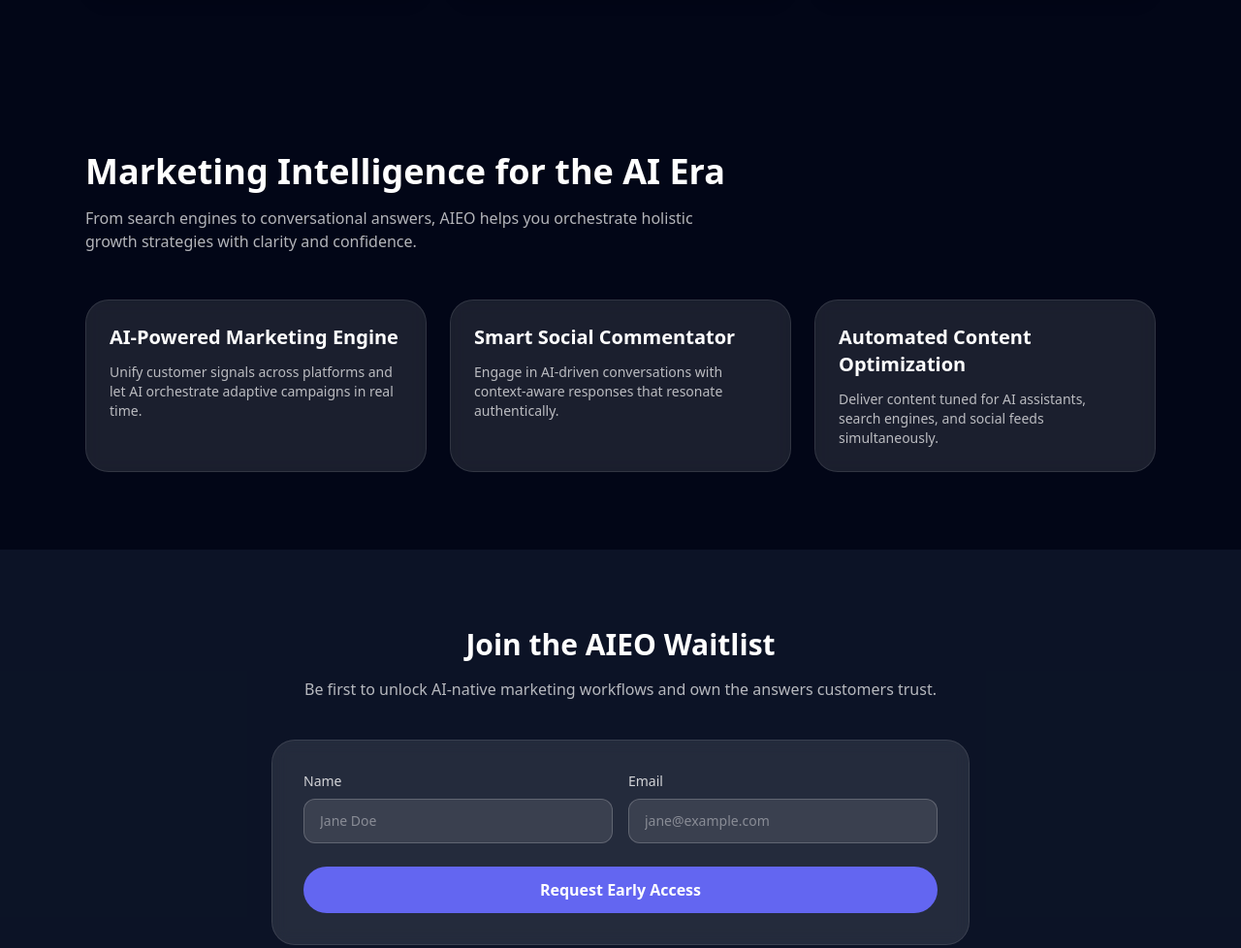
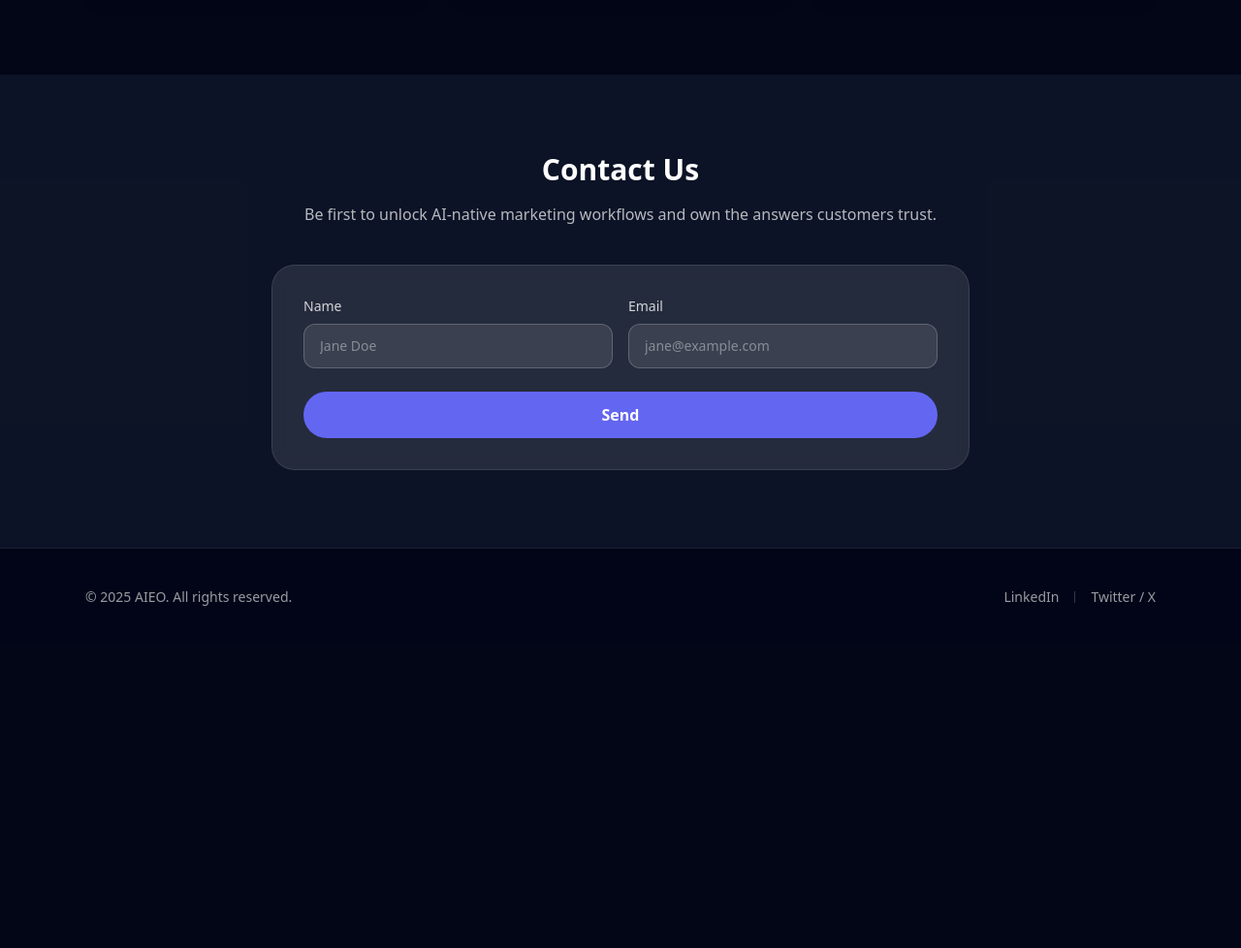
Before and after one commit to anusheeel/AIEO, a plain HTML site: page index.html in a window 1280 px wide. Shown: the part 1087-2065 px from the top of the page at 97% size. After the commit the page ends 1753 px from the top, so only its background shows below. Drawn offline with nearby package versions, Linux system fonts and the light colour scheme.

Commit message:
Update index.html

```diff
--- a/index.html
+++ b/index.html
@@ -26,7 +26,7 @@
               Be discovered <span class="font-semibold text-white">inside AI answers</span>, not buried in outdated search results. The future of marketing belongs to brands who speak AI—make sure yours does.
             </p>
             <div class="flex flex-col sm:flex-row sm:items-center gap-3">
-              <a href="#waitlist" class="inline-flex justify-center items-center px-6 py-3 text-base font-semibold bg-white text-slate-950 rounded-full shadow-lg shadow-indigo-500/20 hover:bg-indigo-100 transition">Join the Waitlist Today</a>
+              <a href="#waitlist" class="inline-flex justify-center items-center px-6 py-3 text-base font-semibold bg-white text-slate-950 rounded-full shadow-lg shadow-indigo-500/20 hover:bg-indigo-100 transition">Contact Us Today</a>
               <p class="text-white/50 text-sm">Secure your spot among tomorrow’s growth leaders.</p>
             </div>
           </div>
@@ -71,35 +71,10 @@
           </div>
         </div>
       </section>
-
-      <!-- FEATURES -->
-      <section class="py-20" id="features">
-        <div class="max-w-6xl mx-auto px-6">
-          <div class="max-w-2xl">
-            <h2 class="text-3xl sm:text-4xl font-bold mb-4">Marketing Intelligence for the AI Era</h2>
-            <p class="text-white/70">From search engines to conversational answers, AIEO helps you orchestrate holistic growth strategies with clarity and confidence.</p>
-          </div>
-          <div class="grid md:grid-cols-3 gap-6 mt-12">
-            <div class="bg-white/10 border border-white/10 rounded-3xl p-6 backdrop-blur">
-              <h3 class="text-xl font-semibold mb-3">AI-Powered Marketing Engine</h3>
-              <p class="text-white/70 text-sm">Unify customer signals across platforms and let AI orchestrate adaptive campaigns in real time.</p>
-            </div>
-            <div class="bg-white/10 border border-white/10 rounded-3xl p-6 backdrop-blur">
-              <h3 class="text-xl font-semibold mb-3">Smart Social Commentator</h3>
-              <p class="text-white/70 text-sm">Engage in AI-driven conversations with context-aware responses that resonate authentically.</p>
-            </div>
-            <div class="bg-white/10 border border-white/10 rounded-3xl p-6 backdrop-blur">
-              <h3 class="text-xl font-semibold mb-3">Automated Content Optimization</h3>
-              <p class="text-white/70 text-sm">Deliver content tuned for AI assistants, search engines, and social feeds simultaneously.</p>
-            </div>
-          </div>
-        </div>
-      </section>
-
       <!-- WAITLIST -->
       <section id="waitlist" class="py-20 bg-slate-900/80">
         <div class="max-w-3xl mx-auto px-6 text-center">
-          <h2 class="text-3xl font-bold mb-4">Join the AIEO Waitlist</h2>
+          <h2 class="text-3xl font-bold mb-4">Contact Us</h2>
           <p class="text-white/70 mb-10">Be first to unlock AI-native marketing workflows and own the answers customers trust.</p>
           <form id="waitlist-form" action="https://formspree.io/f/mgvneodd" method="POST" class="bg-white/10 border border-white/10 rounded-3xl p-8 space-y-6 backdrop-blur">
             <div class="grid md:grid-cols-2 gap-4 text-left">
@@ -112,7 +87,7 @@
                 <input type="email" name="email" required class="mt-2 w-full px-4 py-3 rounded-xl bg-white/10 border border-white/20 text-white placeholder:text-white/40 focus:outline-none focus:ring-2 focus:ring-indigo-400" placeholder="jane@example.com" />
               </label>
             </div>
-            <button type="submit" class="w-full inline-flex justify-center items-center gap-2 px-6 py-3 text-base font-semibold bg-indigo-500 hover:bg-indigo-400 text-white rounded-full transition">Request Early Access</button>
+            <button type="submit" class="w-full inline-flex justify-center items-center gap-2 px-6 py-3 text-base font-semibold bg-indigo-500 hover:bg-indigo-400 text-white rounded-full transition">Send</button>
             <p id="form-status" class="text-sm text-emerald-400 hidden">Thank you! You&apos;re on the list. We&apos;ll be in touch soon.</p>
           </form>
         </div>
```
